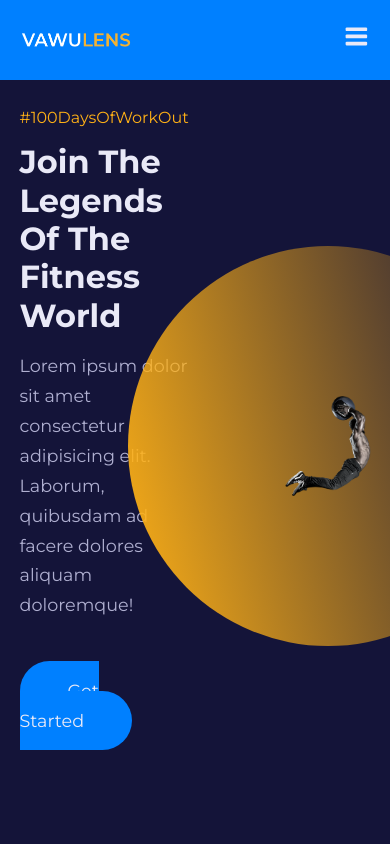
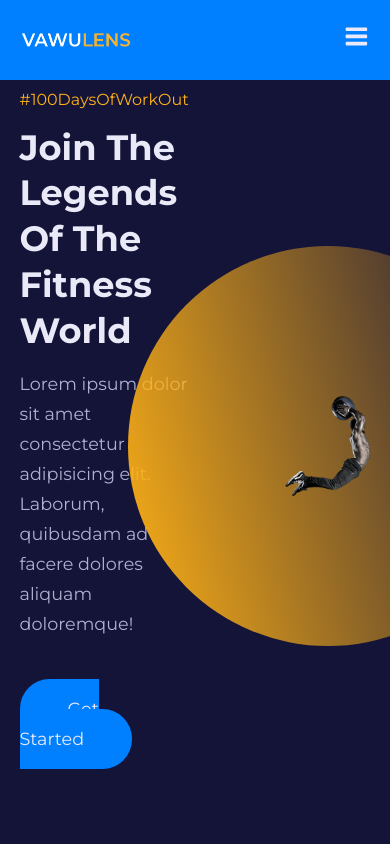
Before and after one commit to erickdc7/react-trainer-website, a React (Create React App) app: page / in a window 390 px wide. Shown: the top 844 px of the page. Built offline with nearby package versions, Linux system fonts and the light colour scheme; the HTML template or start-up script is replaced by a standard one.

Commit message:
media queries h1 in small screens added to index.css

```diff
--- a/src/index.css
+++ b/src/index.css
@@ -175,3 +175,11 @@ section {
     font-size: 1.6rem;
   }
 }
+
+/* MEDIA QUERIES (small screens) */
+@media screen and (max-width: 600px) {
+  h1 {
+    font-size: 2.2rem;
+    line-height: 1.3;
+  }
+}
```
